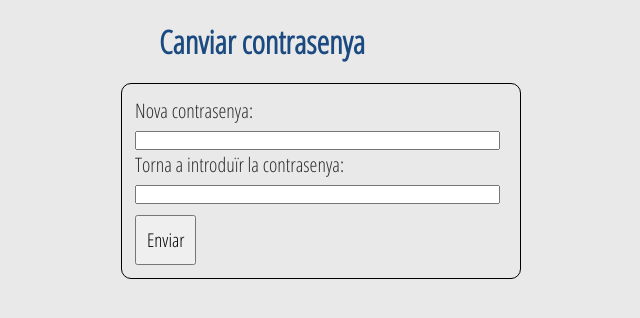
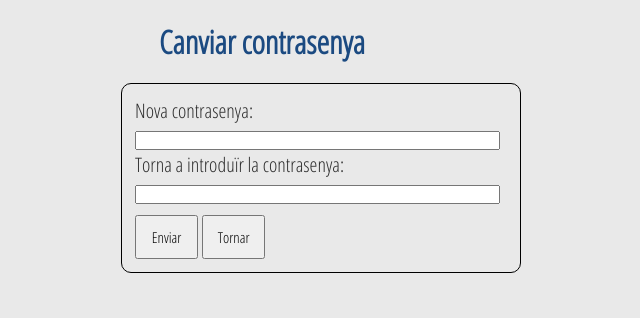
Before and after one commit to EliasEJ/M07_Entorn_Servidor, a PHP site: page /M07_Entorn_Servidor/VISTA/change.vista.php?token=1 in a window 1280 px wide. Shown: the top 318 px of the page, without its empty margins (378-1018 px from the left). Run offline with PHP 8.4, Linux system fonts and the light colour scheme.

Commit message:
Afegir botons de retorn

```diff
--- a/UF1_Entorn_servidor/PRACTICA5/CONTROLADOR/controlador.change.php
+++ b/UF1_Entorn_servidor/PRACTICA5/CONTROLADOR/controlador.change.php
@@ -17,6 +17,8 @@ if ($_SERVER['REQUEST_METHOD'] === 'POST') {
     // Obtenir el username a partir del token
     $username = obtenirUsername($token);
 
+    $novaPassword = password_hash($novaPassword, PASSWORD_DEFAULT);
+
     // Actualitzar la contrasenya
     canviarPassword($username, $novaPassword);
     echo 'Contrasenya actualitzada amb èxit';
--- a/UF1_Entorn_servidor/PRACTICA5/MODEL/model.php
+++ b/UF1_Entorn_servidor/PRACTICA5/MODEL/model.php
@@ -208,7 +208,6 @@ function obtenirUsername($token){
 
 function canviarPassword($username, $password){
     $con = con();
-    $password = password_hash($password, PASSWORD_DEFAULT);
     try {
         $statement = $con->prepare("UPDATE usuaris SET password = :password WHERE username = :username");
         $statement->bindParam(':username', $username);
--- a/UF1_Entorn_servidor/PRACTICA5/VISTA/change.vista.php
+++ b/UF1_Entorn_servidor/PRACTICA5/VISTA/change.vista.php
@@ -15,7 +15,9 @@
     <label for="novaPassword2">Torna a introduïr la contrasenya: </label>
     <input type="password" name="novaPassword2" id="novaPassword2" required>
     <br>
-    <button type="submit">Enviar</button>
+    <button type="submit" class="bttRegistre">Enviar</button>
+    <button type='reset' value='Tornar' onclick="window.location.href='../index.php'" class="bttRegistre">Tornar</button>
+
     <?php
     require_once '../CONTROLADOR/controlador.change.php';
     ?>
--- a/UF1_Entorn_servidor/PRACTICA5/VISTA/reset.vista.php
+++ b/UF1_Entorn_servidor/PRACTICA5/VISTA/reset.vista.php
@@ -12,7 +12,8 @@
     <label for="username">Username:</label>
     <input type="text" name="username" id="username" required>
     <br>
-    <button type="submit">Enviar</button>
+    <button type="submit" class="bttRegistre">Enviar</button>
+    <button type='reset' value='Tornar' onclick="window.location.href='../index.php'" class="bttRegistre">Tornar</button>
     <?php
     require_once '../CONTROLADOR/controlador.reset.php';
     ?>
```
